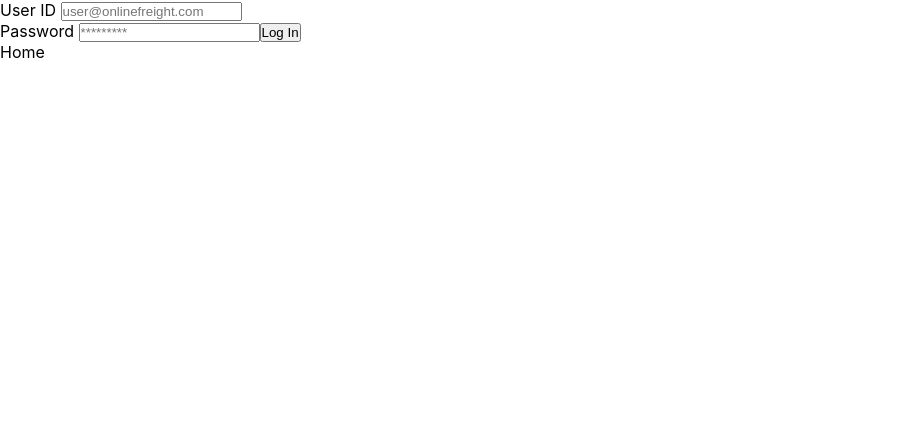
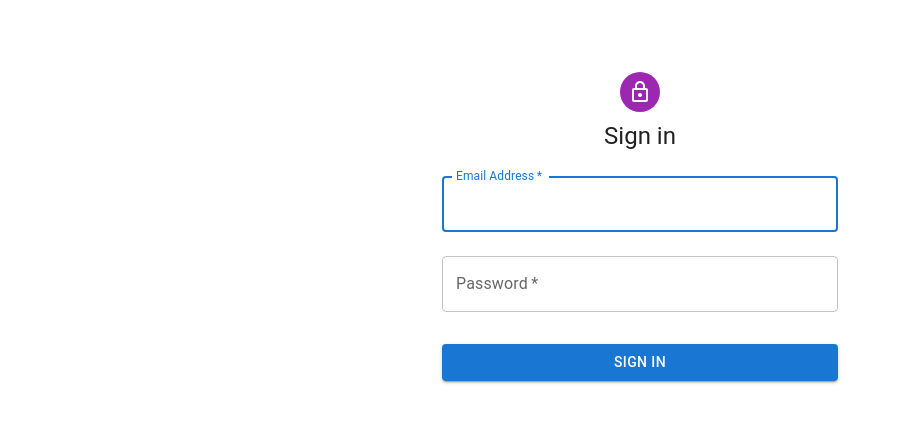
Before and after one commit to Sumeet1612/Primate-CRM-FE, a React (Create React App) app: page /Primate-CRM-FE/login in a window 1280 px wide. Shown: the top 422 px of the page, without its empty margins (0-901 px from the left). Built offline with nearby package versions, Linux system fonts and the light colour scheme; no server answers.

Commit message:
modified Login page and refactored code

```diff
--- a/src/App.js
+++ b/src/App.js
@@ -5,7 +5,7 @@
 import EditLoad from "./components/Loads/EditLoad";
 import Home from "./components/Home";
 import Shippers from "./components/Shippers";
-import Login from "./components/Login";
+import Login from "./components/Brokers/Login";
 import SearchLoad from "./components/SearchLoad";
 import ViewLoads from "./components/Loads/ViewLoads";
 import "./App.css";
--- /dev/null
+++ b/src/components/Brokers/Login.js
@@ -0,0 +1,109 @@
+import * as React from 'react';
+import Avatar from '@mui/material/Avatar';
+import Button from '@mui/material/Button';
+import CssBaseline from '@mui/material/CssBaseline';
+import TextField from '@mui/material/TextField';
+import Grid from '@mui/material/Grid';
+import Box from '@mui/material/Box';
+import LockOutlinedIcon from '@mui/icons-material/LockOutlined';
+import Typography from '@mui/material/Typography';
+import Container from '@mui/material/Container';
+import { createTheme, ThemeProvider } from '@mui/material/styles';
+import { useNavigate } from 'react-router-dom';
+import { callLogin, handleApiError } from '../../api/api';
+
+// TODO remove, this demo shouldn't need to reset the theme.
+
+const defaultTheme = createTheme();
+
+export default function SignIn() {
+
+  const history= useNavigate();
+
+  const handleSubmit = (event) => {
+    event.preventDefault();
+    const data = new FormData(event.currentTarget);
+
+    var loginData={
+      email: data.get('email'),
+      password: data.get('password'),
+    }
+    callLogin(loginData)
+      .then((res)=>{
+        if (res.status === 200) {
+            if (res.data?.id !== -1) {
+              alert("logged In");
+              sessionStorage.setItem("Role", res.data?.roleId);
+              sessionStorage.setItem("UserId", res.data?.id);
+              history("/Primate-CRM-FE/");
+            } else {
+              if (res.data?.isActive === false) {
+                alert(
+                  "You no longer have the access. Please contact your Admin."
+                );
+              } else {
+                alert("Incorrect credentials.");
+              }
+            }
+          }
+    }).catch((err)=>{
+        handleApiError(err);
+    })
+  };
+
+  return (
+    <ThemeProvider theme={defaultTheme}>
+      <Container component="main" maxWidth="xs">
+        <CssBaseline />
+        <Box
+          sx={{
+            marginTop: 8,
+            display: 'flex',
+            flexDirection: 'column',
+            alignItems: 'center',
+          }}
+        >
+          <Avatar sx={{ m: 1, bgcolor: 'secondary.main' }}>
+            <LockOutlinedIcon />
+          </Avatar>
+          <Typography component="h1" variant="h5">
+            Sign in
+          </Typography>
+          <Box component="form" onSubmit={handleSubmit} noValidate sx={{ mt: 1 }}>
+            <TextField
+              margin="normal"
+              required
+              fullWidth
+              id="email"
+              label="Email Address"
+              name="email"
+              autoComplete="email"
+              autoFocus
+            />
+            <TextField
+              margin="normal"
+              required
+              fullWidth
+              name="password"
+              label="Password"
+              type="password"
+              id="password"
+              autoComplete="current-password"
+            />
+            <Button
+              type="submit"
+              fullWidth
+              variant="contained"
+              sx={{ mt: 3, mb: 2 }}
+            >
+              Sign In
+            </Button>
+            <Grid container>
+
+            </Grid>
+          </Box>
+        </Box>
+      </Container>
+    </ThemeProvider>
+  );
+}
--- a/src/components/Home.js
+++ b/src/components/Home.js
@@ -1,22 +1,30 @@
+import { useEffect, useState } from "react";
+import "../App.css";
+import LogoutIcon from '@mui/icons-material/Logout';
+import LockOutlinedIcon from '@mui/icons-material/LockOutlined';
 import { useNavigate } from "react-router-dom";
-import "../App.css";
 
 function Home(){
 
-const nav=useNavigate();
-const handleNavigation=()=>{
-    nav("/new")
-}
-
-const handleShipperNavigation=()=>{
-    nav("/Primate-CRM-FE/shippers")
+    const [loggedIn, setLoggedIn]=  useState(false);
+    const nav= useNavigate();
+useEffect(()=>{
+    if(sessionStorage.getItem("role")){
+        setLoggedIn(true);
+    }
+},[])
+const logout=()=>{
+    sessionStorage.removeItem("UserId")
+    sessionStorage.removeItem("Role")
+    alert("Logged Out");
 }
 
 return(
     <div className="PageLayout">
-    <h1> Home Page</h1>
-    <label onClick={handleNavigation}>Create New Load</label>
-    <button onClick ={handleShipperNavigation} > Shippers </button>
+    <h1> Home</h1>
+    <br/>
+    {loggedIn? <><LogoutIcon onClick={logout}/> <h3>Log Out</h3> </>:
+    <><LockOutlinedIcon onClick={()=>nav('/Primate-CRM-FE/login')}/><h3>Log In</h3> </>}
     </div>
 )
 }
--- a/src/components/Login.js
+++ /dev/null
@@ -1,69 +0,0 @@
-import { useState } from "react";
-import { useNavigate } from "react-router-dom";
-import { callLogin, handleApiError } from "../api/api";
-
-function Login() {
-  const history = useNavigate();
-  const [email, setEmail] = useState("");
-  const [password, setPassword] = useState("");
-  const handleSubmit = (e) => {
-    e.preventDefault();
-    let data = {
-        email: email,
-        password: password,
-      };
-    var result= callLogin(data);
-    result.then((res)=>{
-        if (res.status === 200) {
-            if (res.data?.id !== -1) {
-              alert("logged In");
-              sessionStorage.setItem("Role", res.data?.roleId);
-              sessionStorage.setItem("UserId", res.data?.id);
-              history("/Primate-CRM-FE/");
-            } else {
-              if (res.data?.isActive === false) {
-                alert(
-                  "You no longer have the access. Please contact your Admin."
-                );
-              } else {
-                alert("Incorrect credentials.");
-              }
-            }
-          }
-    }).catch((err)=>{
-        handleApiError(err);
-    })
-  };
-
-  return (
-    <form onSubmit={handleSubmit}>
-      <label> User ID </label>
-      <input
-        type="email"
-        placeholder="user@onlinefreight.com"
-        id="email"
-        name="email"
-        onChange={(event) => setEmail(event.target.value)}
-      />
-
-      <br />
-
-      <label> Password </label>
-      <input
-        type="password"
-        placeholder="*********"
-        id="password"
-        name="password"
-        onChange={(event) => setPassword(event.target.value)}
-      />
-
-      <button type="submit"> Log In </button>
-
-      <br />
-
-      <label onClick={() => history("/Primate-CRM-FE")}>Home</label>
-    </form>
-  );
-}
-
-export default Login;
```
Also changed, not shown: src/components/Brokers/Register.js (added), src/components/Brokers/profile.css (added), src/components/Brokers/profile.js (added).
